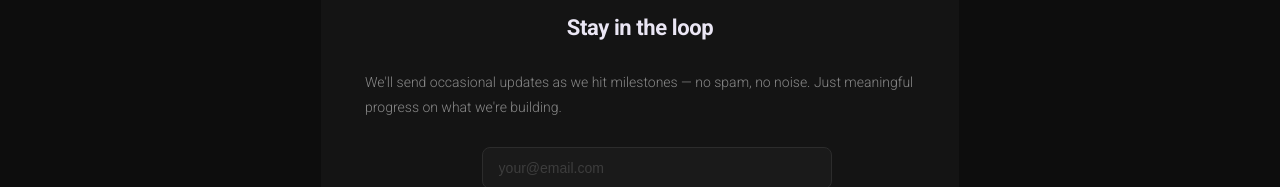
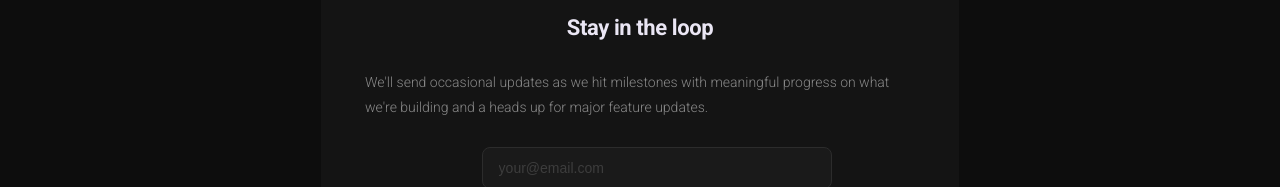
Before and after one commit to gentle-weapons/psc-ai, a Next.js app: page / in a window 1280 px wide. Shown: the part 2335-2522 px from the top of the page. Built offline with nearby package versions, Linux system fonts and the light colour scheme.

Commit message:
Updated form section wording per PR feedback

```diff
--- a/app/page.js
+++ b/app/page.js
@@ -150,7 +150,6 @@ export default function LandingPage() {
                 ))}
               </ul>
             </div>
-
           </div>
         </div>
       </section>
@@ -197,8 +196,8 @@ export default function LandingPage() {
               <div className="loop-panel-tag">📬 Get Updates</div>
               <h3>Stay in the loop</h3>
               <p>
-                We'll send occasional updates as we hit milestones — no spam, no noise.
-                Just meaningful progress on what we're building.
+                We'll send occasional updates as we hit milestones with meaningful
+                progress on what we're building and a heads up for major feature updates.
               </p>
               <form onSubmit={handleSignupSubmit} className="loop-form">
                 <input className="loop-input" type="email" placeholder="your@email.com" value={signupEmail} onChange={(e) => setSignupEmail(e.target.value)}/>
```
